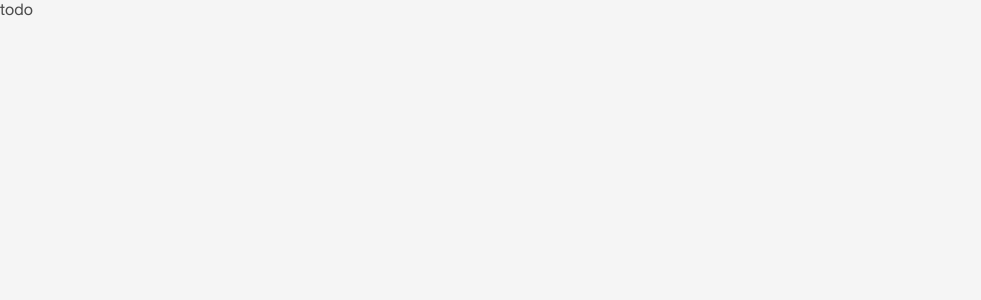
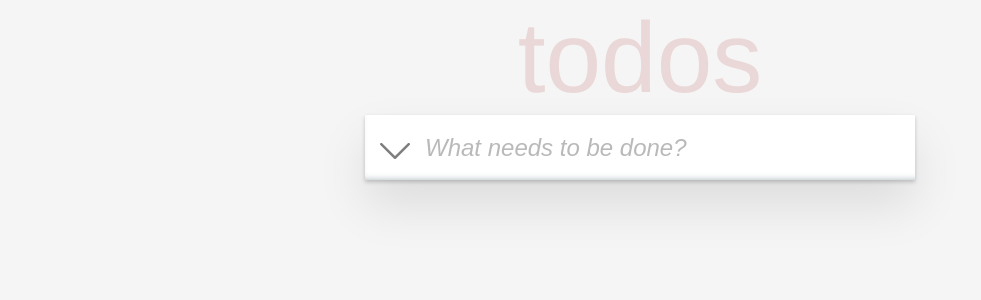
Before and after one commit to Wrx246/todo-nextjs, a Next.js app: page / in a window 1280 px wide. Shown: the top 300 px of the page, without its empty margins (0-981 px from the left). Built offline with nearby package versions, Linux system fonts and the light colour scheme.

Commit message:
feat: add create todo bar

```diff
--- /dev/null
+++ b/components/Input.jsx
@@ -0,0 +1,54 @@
+import { useContext, useEffect, useState } from 'react';
+import styles from '../styles/Input.module.css'
+import { TodoContext } from '../assets/data/TodoData';
+
+const Input = () => {
+    const [todos, setTodos] = useContext(TodoContext)
+    const [todoName, setTodoName] = useState('');
+    const [checkAll, setCheckAll] = useState(false);
+
+    const handleSubmit = (e) => {
+        e.preventDefault();
+        setTodos([...todos, { id: Date.now(), name: todoName, isComplete: false }]);
+        setTodoName('');
+    }
+
+    useEffect(() => {
+        if (!todos.length) {
+            setCheckAll(false)
+        }
+    }, [todos])
+
+    let onCompleteAll = () => {
+        const newTodos = [...todos];
+        newTodos.forEach(todo => {
+            todo.isComplete = !checkAll;
+        });
+        setTodos(newTodos);
+        setCheckAll(!checkAll);
+    }
+
+    return (
+        <form className={styles.form} onSubmit={handleSubmit}>
+            <div className={styles.checkboxWrapper}>
+                <label className={styles.label} htmlFor="toggle">
+                    <input
+                        onChange={onCompleteAll}
+                        className={styles.checkbox}
+                        checked={checkAll}
+                        type="checkbox"
+                        id='toggle' />
+                    <span className={styles.fake}></span>
+                </label>
+            </div>
+            <input
+                value={todoName}
+                onChange={e => setTodoName(e.target.value.toLowerCase())}
+                className={styles.input}
+                type='text'
+                placeholder='What needs to be done?' />
+        </form>
+    )
+}
+
+export default Input
--- /dev/null
+++ b/components/Layout.jsx
@@ -0,0 +1,23 @@
+import Head from 'next/head'
+import styles from '../styles/Layout.module.css'
+import Input from './Input'
+
+const Layout = ({ children, keywords, title }) => {
+    return (
+        <main className={styles.layout}>
+            <Head>
+                <meta keywords={`todoList todo ${keywords}`}></meta>
+                <title>{title}</title>
+            </Head>
+            <h1>todos</h1>
+            <section className={styles.section}>
+                <Input />
+                <div className={styles.wrapper}>
+                    {children}
+                </div>
+            </section>
+        </main>
+    )
+}
+
+export default Layout
--- /dev/null
+++ b/components/TodoItem.jsx
@@ -0,0 +1,75 @@
+import { useState } from 'react'
+import styles from '../styles/TodoItem.module.css'
+
+const TodoItem = ({ id, name, isComplete, onCheckComplete, onEditValue, onDeleteButton }) => {
+    const [onEdit, setOnEdit] = useState(false)
+    const [editValue, setEditValue] = useState(name)
+    const [onHover, setOnHover] = useState(false)
+
+    const handleClick = () => {
+        setOnEdit(true)
+    }
+
+    const handleEdit = () => {
+        if (editValue) {
+            onEditValue(editValue, id)
+            setOnEdit(false)
+        } else {
+            setEditValue(name)
+            setOnEdit(false)
+        }
+    }
+
+    const handleChange = (e) => {
+        if (e.key === 'Enter') {
+            handleEdit()
+        }
+    }
+
+    const checkComplete = () => {
+        onCheckComplete(id)
+    }
+
+    const onHandleHover = () => {
+        setOnHover(true)
+    }
+
+    const onHandleLeave = () => {
+        setOnHover(false)
+    }
+
+    const onHandleDelete = () => {
+        onDeleteButton(id)
+    }
+
+
+    return (
+        <li className={styles.itemWrapper} onMouseOver={onHandleHover} onMouseLeave={onHandleLeave}>
+            <label htmlFor={id} className={styles.label}>
+                <input
+                    value=""
+                    className={styles.checkbox}
+                    checked={isComplete}
+                    onChange={checkComplete}
+                    type="checkbox"
+                    id={id} />
+                <span className={styles.fake}></span>
+            </label>
+            <div className={styles.flexBox}>
+                {
+                    onEdit ?
+                        <input
+                            value={editValue}
+                            onKeyDown={handleChange}
+                            onChange={e => setEditValue(e.target.value)}
+                            className={styles.input}
+                            type='text' />
+                        : <p className={isComplete ? styles.completedItem : ''} onDoubleClick={handleClick}>{name}</p>
+                }
+                {onHover && <button type='button' onClick={onHandleDelete} className={styles.deleteButton}>x</button>}
+            </div>
+        </li>
+    )
+}
+
+export default TodoItem
--- a/pages/index.js
+++ b/pages/index.js
@@ -1,9 +1,52 @@
-import React from 'react'
+import React, { useContext } from 'react'
+import { TodoContext } from "../assets/data/TodoData"
+import Layout from '../components/Layout'
+import TodoItem from '../components/TodoItem'
+import styles from '../styles/TodoItems.module.css'
 
 const index = () => {
+    const [todos, setTodos] = useContext(TodoContext);
+
+    const checkComplete = itemId => {
+        let newTodos = [...todos];
+        newTodos.forEach(todo => {
+            if (todo.id === itemId) {
+                todo.isComplete = !todo.isComplete
+            }
+        });
+        setTodos(newTodos);
+    }
+
+    const editValue = (editValue, id) => {
+        const newTodos = [...todos];
+        newTodos.forEach(todo => {
+            if (id === todo.id) {
+                todo.name = editValue
+            }
+        });
+        setTodos(newTodos);
+    }
+
+    const onDeleteButton = (itemId) => {
+        const newTodos = todos.filter(todo => todo.id !== itemId);
+        setTodos(newTodos);
+    }
 
     return (
-        <div>todo</div>
+        <Layout keywords={'Todo list'} title={'Todo list'}>
+            <ul className={styles.todosWrapper}>
+                {todos.map(({ id, name, isComplete }) =>
+                    <TodoItem
+                        key={id}
+                        id={id}
+                        name={name}
+                        isComplete={isComplete}
+                        onEditValue={editValue}
+                        onDeleteButton={onDeleteButton}
+                        onCheckComplete={checkComplete} />
+                )}
+            </ul>
+        </Layout>
     )
 }
 
--- /dev/null
+++ b/styles/Input.module.css
@@ -0,0 +1,57 @@
+.form {
+    position: relative;
+    width: 100%;
+    background-color: white;
+}
+
+.input {
+    width: 100%;
+    height: 65px;
+    outline: none;
+    padding: 16px 16px 16px 60px;
+    border: none;
+    font-size: 24px;
+    font-style: italic;
+    font-weight: 500;
+    color: #4d4d4d;
+    -webkit-box-shadow: 2px -7px 8px -9px rgba(34, 60, 80, 0.6) inset;
+    -moz-box-shadow: 2px -7px 8px -9px rgba(34, 60, 80, 0.6) inset;
+    box-shadow: 2px -7px 8px -9px rgba(34, 60, 80, 0.6) inset;
+}
+
+.input::placeholder {
+    opacity: .5;
+}
+
+.checkboxWrapper {
+    position: absolute;
+    z-index: 1;
+}
+
+.checkbox {
+    display: none;
+}
+
+.fake {
+    display: block;
+    width: 40px;
+    height: 40px;
+    position: relative;
+}
+
+.fake::before {
+    content: '';
+    background-image: url(../assets/svg/down-arrow.svg);
+    opacity: .5;
+    position: absolute;
+    top: 90%;
+    right: -80%;
+    transform: translate(-90%, -50%);
+    width: 30px;
+    height: 30px;
+    transition: .2s all;
+}
+
+.checkbox:checked + .fake::before {
+    opacity: 1;
+}
--- /dev/null
+++ b/styles/Layout.module.css
@@ -0,0 +1,16 @@
+.layout {
+    display: flex;
+    flex-direction: column;
+    justify-content: center;
+    max-width: 550px;
+    margin: 0 auto;
+}
+
+.section {
+    box-shadow: 0 2px 4px 0 rgb(0 0 0 / 20%), 0 25px 50px 0 rgb(0 0 0 / 10%);
+}
+
+.wrapper {
+    width: 100%;
+    margin: 0 auto;
+}
--- /dev/null
+++ b/styles/TodoItem.module.css
@@ -0,0 +1,78 @@
+.itemWrapper {
+    width: 100%;
+    height: 100%;
+    display: flex;
+    align-items: center;
+    text-align: center;
+    gap: 20px;
+    font-size: 24px;
+    border-bottom: 1px solid #ededed;
+    padding: 10px;
+}
+
+.flexBox {
+    width: 100%;
+    display: flex;
+    justify-content: space-between;
+}
+
+.input {
+    font-size: 24px;
+    height: 35px;
+    width: 100%;
+    border: none;
+    outline: 1px solid #cfcfcf;
+    -webkit-box-shadow: 0px -1px 10px 2px rgba(34, 60, 80, 0.2) inset;
+    -moz-box-shadow: 0px -1px 10px 2px rgba(34, 60, 80, 0.2) inset;
+    box-shadow: 0px -1px 10px 2px rgba(34, 60, 80, 0.2) inset;
+}
+
+.completedItem {
+    transition: .4s all;
+    text-decoration: line-through;
+    color: #cfcfcf;
+}
+
+.checkbox {
+    display: none;
+}
+
+.fake {
+    display: block;
+    width: 30px;
+    height: 30px;
+    border: 1px solid #cfcfcf;
+    border-radius: 50%;
+    position: relative;
+}
+
+.fake::before {
+    content: '✓';
+    color: green;
+    position: absolute;
+    top: 15%;
+    left: 25%;
+    transform: translate(-15%, -25%);
+    width: 20px;
+    height: 20px;
+    background-color: transparent;
+    opacity: 0;
+    transition: .2s all;
+}
+
+.checkbox:checked + .fake::before {
+    opacity: 1;
+}
+
+.deleteButton {
+    background-color: transparent;
+    border: none;
+    color: #cc9a9a;
+    font-size: 25px;
+    font-weight: 500;
+    transition: .2s all;
+}
+
+.deleteButton:hover {
+    color: #a87272;
+}
--- /dev/null
+++ b/styles/TodoItems.module.css
@@ -0,0 +1,4 @@
+.todosWrapper {
+    width: 100%;
+    background-color: white;
+}
```
Also changed, not shown: assets/svg/down-arrow.svg (added).
